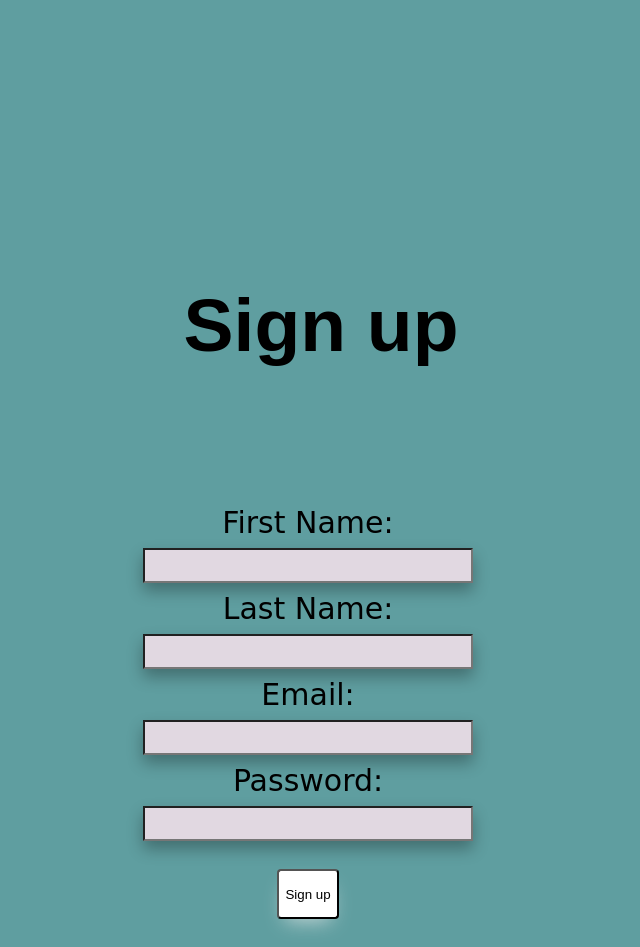
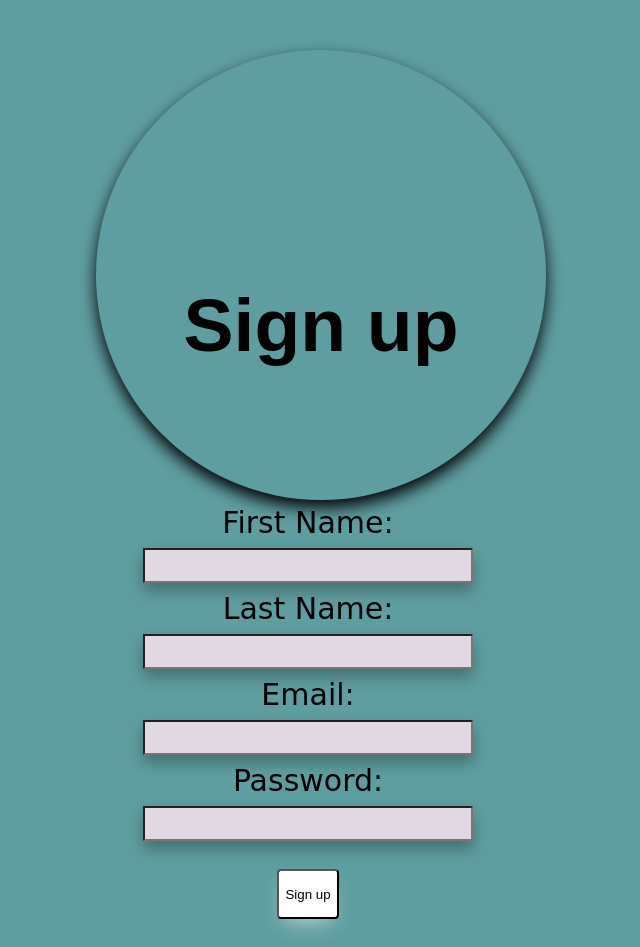
Before and after one commit to Seema987/purple-world, a Flask app: page /users/new in a window 1280 px wide. Shown: the whole page, without its empty margins (332-972 px from the left). Run offline with Flask 3, Linux system fonts and the light colour scheme.

Commit message:
CSS updated

```diff
--- a/static/style.css
+++ b/static/style.css
@@ -63,6 +63,7 @@ h1 {
   text-indent: 0;
   font-family: fantasy;
   background-image: url(https://images.unsplash.com/photo-1541451378359-acdede43fdf4?ixlib=rb-4.0.3&ixid=MnwxMjA3fDB8MHxzZWFyY2h8Mzh8fHB1cnBsZSUyMHdhbGx8ZW58MHx8MHx8&auto=format&fit=crop&w=800&q=60);
+  box-shadow: 0 8px 16px rgba(6,5,10,9);
 }
 
 .comment {
```
